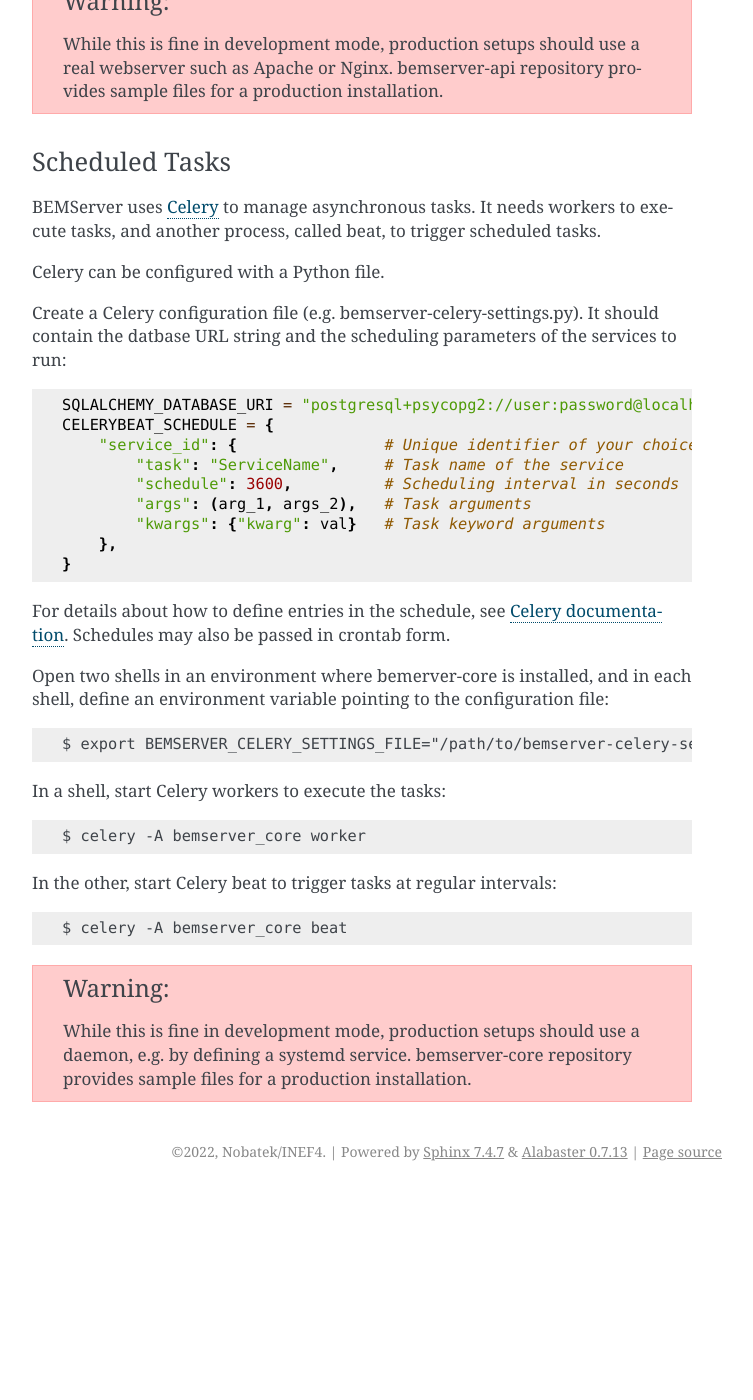
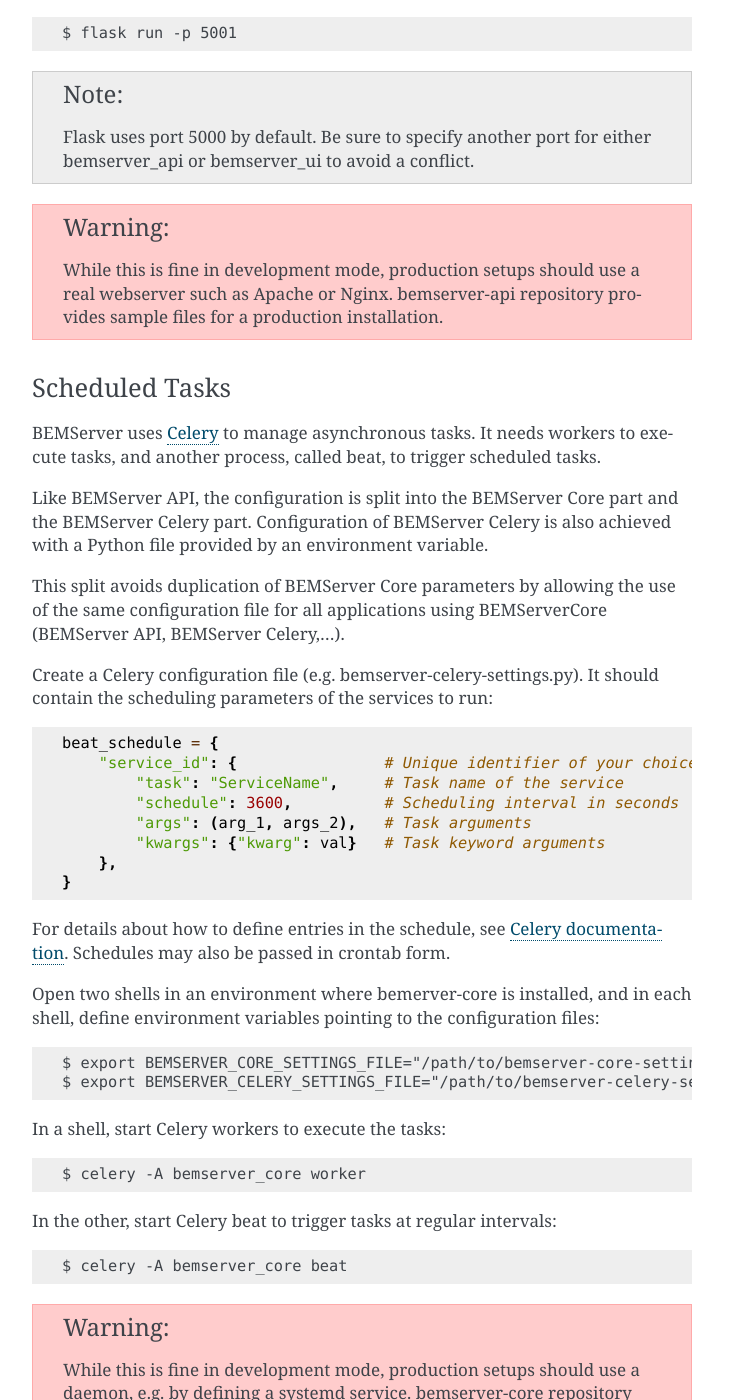
Before and after one commit to BEMServer/bemserver-docs, a Sphinx documentation site: the page built from source/installation.rst, in a window 1280 px wide and 1400 px high, scrolled down 4302 px. Shown: the whole window, without its empty margins (388-1141 px from the left). Built offline with Sphinx 7.4.7, drawn with Linux system fonts in a browser that asks for light colours; before the commit the page ends 5493 px from its top, so only the background shows below that; some of the changed text lies outside the part shown.

Commit message:
BEMServerCore config file

```diff
--- a/source/installation.rst
+++ b/source/installation.rst
@@ -129,20 +129,24 @@
 
     $ bemserver_create_user --name chuck --email chuck@norris.com --admin
 
+Core setup
+^^^^^^^^^^
+
+Create a configuration file (e.g. bemserver-core-settings.py) with configuration parameters.
+This file must be a valid Python file. At least a database URI must be provided.
+
+.. code-block::
+
+    SQLALCHEMY_DATABASE_URI = "postgresql+psycopg2://user:password@localhost:5432/bemserver"
+
+Set an environment variable to point to that file::
+
+    $ export BEMSERVER_CORE_SETTINGS_FILE="/path/to/bemserver-core-settings.py"
+
 API setup
 ^^^^^^^^^
 
-Create a configuration file (e.g. bemserver-api.cfg). Add API parameters:
-
-.. code-block::
-
-       SQLALCHEMY_DATABASE_URI="postgresql+psycopg2://user:password@localhost:5432/bemserver"
-
-Set an environment variable to point to that file::
-
-    $ export FLASK_SETTINGS_FILE="/path/to/bemserver-api.cfg"
-
-At this point, the web API can be launched from the command line::
+The web API can be launched from the command line::
 
     $ flask run
 
@@ -151,6 +155,11 @@
 .. warning::
     While this is fine in development mode, production setups should use a real
     webserver such as Apache or Nginx.
+
+Default configuration can be overridden by passing a file path with an environment
+variable::
+
+    $ export BEMSERVER_API_SETTINGS_FILE="/path/to/bemserver-api-settings.py"
 
 BEMServer UI
 ------------
@@ -200,14 +209,18 @@
 BEMServer uses `Celery`_ to manage asynchronous tasks. It needs workers to
 execute tasks, and another process, called beat, to trigger scheduled tasks.
 
-Celery can be configured with a Python file.
+Like BEMServer API, the configuration is split into the BEMServer Core part and
+the BEMServer Celery part. Configuration of BEMServer Celery is also achieved
+with a Python file provided by an environment variable.
+
+This split avoids duplication of BEMServer Core parameters by allowing the use
+of the same configuration file for all applications using BEMServerCore
+(BEMServer API, BEMServer Celery,...).
 
 Create a Celery configuration file (e.g. bemserver-celery-settings.py). It
-should contain the datbase URL string and the scheduling parameters of the
-services to run::
+should contain the scheduling parameters of the services to run::
 
-    SQLALCHEMY_DATABASE_URI = "postgresql+psycopg2://user:password@localhost:5432/bemserver"
-    CELERYBEAT_SCHEDULE = {
+    beat_schedule = {
         "service_id": {                # Unique identifier of your choice
             "task": "ServiceName",     # Task name of the service
             "schedule": 3600,          # Scheduling interval in seconds
@@ -221,8 +234,9 @@
 Schedules may also be passed in crontab form.
 
 Open two shells in an environment where bemerver-core is installed, and in each
-shell, define an environment variable pointing to the configuration file::
+shell, define environment variables pointing to the configuration files::
 
+    $ export BEMSERVER_CORE_SETTINGS_FILE="/path/to/bemserver-core-settings.py"
     $ export BEMSERVER_CELERY_SETTINGS_FILE="/path/to/bemserver-celery-settings.py"
 
 In a shell, start Celery workers to execute the tasks::
```
